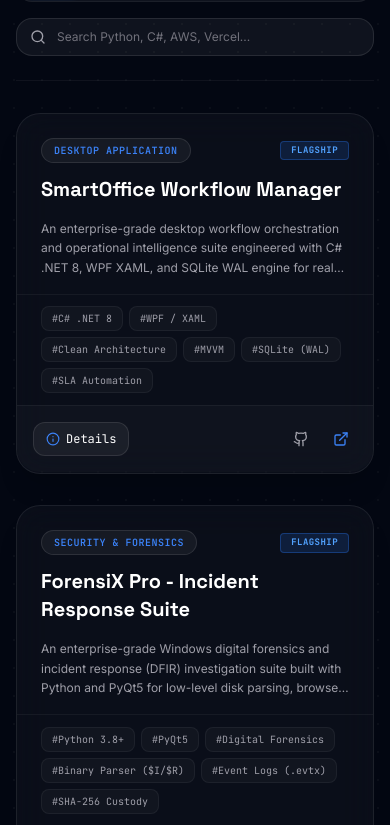
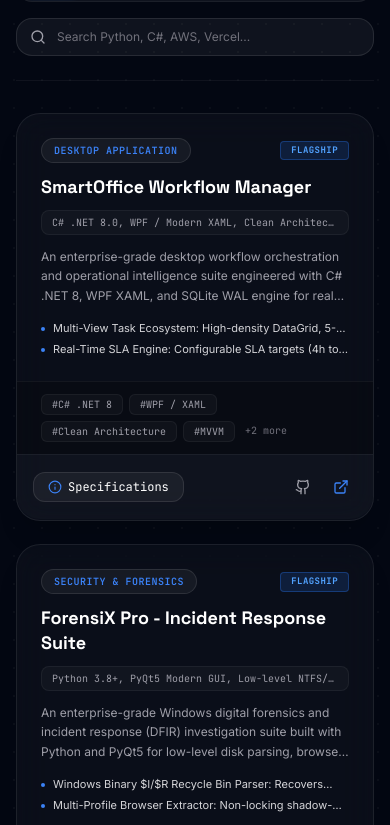
Before and after one commit to Kunal-CodeLab/Portfolio, a React (Vite) app: page / in a window 390 px wide. Shown: the part 4539-5364 px from the top of the page. Built offline with nearby package versions, Linux system fonts and the light colour scheme; no server answers.

Commit message:
UI Overhaul: remove all images & emojis, add navbar scrollspy, fix API rate limit and gemini endpoint, add modal scroll locks, and enhance SEO

```diff
--- a/index.html
+++ b/index.html
@@ -3,7 +3,18 @@
   <head>
     <meta charset="UTF-8" />
     <meta name="viewport" content="width=device-width, initial-scale=1.0" />
-    <title>Kunal Choudhary | Portfolio</title>
+    <title>Kunal Choudhary | Full-Stack & Desktop Software Engineer</title>
+    <meta name="description" content="Kunal Choudhary - Full-Stack & Desktop Software Developer specializing in C# .NET 8, React, TypeScript, Python, and DevOps Cloud Infrastructure." />
+    <meta name="keywords" content="Kunal Choudhary, Full Stack Developer, Software Engineer, C# .NET 8, React, Python, DevOps, AWS, Terraform, Jaipur" />
+    <meta name="author" content="Kunal Choudhary" />
+    <meta name="theme-color" content="#030712" />
+    <meta property="og:title" content="Kunal Choudhary | Full-Stack & Desktop Software Engineer" />
+    <meta property="og:description" content="Portfolio of Kunal Choudhary - Production web apps, .NET 8 desktop software, and automated cloud infrastructure." />
+    <meta property="og:type" content="website" />
+    <meta property="og:url" content="https://kunal-tech.vercel.app/" />
+    <meta name="twitter:card" content="summary_large_image" />
+    <meta name="twitter:title" content="Kunal Choudhary | Software Engineer" />
+    <meta name="twitter:description" content="Full-Stack & Desktop Software Developer specializing in C# .NET 8, React, Python, and DevOps." />
   </head>
   <body>
     <div id="root"></div>
--- a/src/components/AIChatbot.tsx
+++ b/src/components/AIChatbot.tsx
@@ -13,7 +13,7 @@ interface ChatMessage {
 
 const CATEGORIZED_PROMPTS = [
   {
-    category: "👔 For Recruiters",
+    category: "Recruiter Inquiries",
     prompts: [
       "Why should we hire Kunal?",
       "Commercial Work & Freelance Clients",
@@ -22,16 +22,16 @@ const CATEGORIZED_PROMPTS = [
     ]
   },
   {
-    category: "💻 Tech & Projects",
+    category: "Tech & Projects",
     prompts: [
+      "Tell me about SmartOffice Workflow Manager",
+      "Tell me about ForensiX Pro (Incident Response)",
       "Tell me about SonicBoard (.NET 8)",
-      "DevOps Infrastructure (Terraform/AWS)",
-      "Python Intern at Codveda",
-      "Technical Stack Overview"
+      "DevOps Infrastructure (Terraform/AWS)"
     ]
   },
   {
-    category: "🔗 Links & Actions",
+    category: "Quick Actions",
     prompts: [
       "Open Resume PDF",
       "Contact Details & Email",
@@ -247,7 +247,7 @@ export default function AIChatbot() {
 
       if (apiKey) {
         const response = await fetch(
-          `https://generativelanguage.googleapis.com/v1beta/models/gemini-2.5-flash:generateContent?key=${apiKey}`,
+          `https://generativelanguage.googleapis.com/v1beta/models/gemini-1.5-flash:generateContent?key=${apiKey}`,
           {
             method: "POST",
             headers: { "Content-Type": "application/json" },
--- a/src/components/CLITerminal.tsx
+++ b/src/components/CLITerminal.tsx
@@ -34,6 +34,14 @@ export default function CLITerminal({ onClose }: CLITerminalProps) {
 
   const bottomRef = useRef<HTMLDivElement>(null);
   const inputRef = useRef<HTMLInputElement>(null);
+
+  useEffect(() => {
+    const originalStyle = document.body.style.overflow;
+    document.body.style.overflow = "hidden";
+    return () => {
+      document.body.style.overflow = originalStyle;
+    };
+  }, []);
 
   useEffect(() => {
     bottomRef.current?.scrollIntoView({ behavior: "smooth" });
--- a/src/components/GitHubStats.tsx
+++ b/src/components/GitHubStats.tsx
@@ -43,9 +43,11 @@ export default function GitHubStats() {
             forksCount: totalForks || 14,
             loading: false
           });
+          return;
         }
       } catch (err) {
         console.warn("GitHub API Fetch fallback active:", err);
+      } finally {
         setMetrics((prev) => ({ ...prev, loading: false }));
       }
     }
--- a/src/components/ProjectModal.tsx
+++ b/src/components/ProjectModal.tsx
@@ -1,3 +1,4 @@
+import { useEffect } from "react";
 import { motion } from "motion/react";
 import { X, ExternalLink, Github, CheckCircle2, Code2, Layers } from "lucide-react";
 import { Project } from "../types";
@@ -8,6 +9,13 @@ interface ProjectModalProps {
 }
 
 export default function ProjectModal({ project, onClose }: ProjectModalProps) {
+  useEffect(() => {
+    const originalStyle = document.body.style.overflow;
+    document.body.style.overflow = "hidden";
+    return () => {
+      document.body.style.overflow = originalStyle;
+    };
+  }, []);
   return (
     <div className="fixed inset-0 z-50 flex items-center justify-center p-4 sm:p-6 overflow-y-auto">
       <motion.div
--- a/src/components/Projects.tsx
+++ b/src/components/Projects.tsx
@@ -88,7 +88,7 @@ export default function Projects() {
         </div>
 
         {/* Projects Grid */}
-        <div className="grid grid-cols-1 md:grid-cols-2 lg:grid-cols-3 gap-8">
+        <div className="grid grid-cols-1 md:grid-cols-2 lg:grid-cols-3 gap-6 sm:gap-8">
           <AnimatePresence mode="popLayout">
             {filteredProjects.map((project) => (
               <motion.div
@@ -98,11 +98,10 @@ export default function Projects() {
                 animate={{ opacity: 1, scale: 1 }}
                 exit={{ opacity: 0, scale: 0.95 }}
                 transition={{ duration: 0.3 }}
-                className="glass-panel rounded-3xl overflow-hidden flex flex-col justify-between group hover:border-white/20 transition-all duration-300 shadow-xl"
+                className="glass-panel rounded-3xl overflow-hidden flex flex-col justify-between group hover:border-accent-blue/30 transition-all duration-300 shadow-xl relative"
               >
-                <div>
+                <div className="p-6 pb-4">
                   {/* Card Header & Category Badge */}
-                  <div className="p-6 pb-4">
                   <div className="flex items-center justify-between gap-2 mb-3">
                     <span className="px-3 py-1 rounded-full bg-white/5 text-accent-blue text-[10px] font-mono font-semibold uppercase tracking-wider border border-white/10">
                       {project.category}
@@ -114,52 +113,75 @@ export default function Projects() {
                     )}
                   </div>
 
-                    <h3 className="font-display text-xl font-bold text-white group-hover:text-accent-blue transition-colors duration-300">
+                  <h3 className="font-display text-lg sm:text-xl font-bold text-white group-hover:text-accent-blue transition-colors duration-300 mb-2.5 leading-snug">
                     {project.title}
                   </h3>
+
+                  {project.architecture && (
+                    <div className="text-[10px] font-mono text-zinc-400 bg-white/[0.03] border border-white/5 px-2.5 py-1 rounded-lg mb-3 truncate">
+                      {project.architecture}
                     </div>
+                  )}
 
                   {/* Description */}
-                  <div className="px-6 pb-4">
-                    <p className="text-zinc-400 text-xs leading-relaxed font-sans line-clamp-3">
+                  <p className="text-zinc-400 text-xs leading-relaxed font-sans line-clamp-3 mb-4">
                     {project.description}
                   </p>
+
+                  {/* Key Highlights Bullet Points if available */}
+                  {project.features && project.features.length > 0 && (
+                    <div className="space-y-1.5 mb-2">
+                      {project.features.slice(0, 2).map((feat, fIdx) => (
+                        <div key={fIdx} className="flex items-start gap-2 text-[11px] text-zinc-300 font-sans">
+                          <span className="w-1 h-1 rounded-full bg-accent-blue mt-1.5 shrink-0" />
+                          <span className="line-clamp-1 leading-snug">{feat}</span>
                         </div>
+                      ))}
+                    </div>
+                  )}
                 </div>
 
                 <div>
                   {/* Tech Tags */}
-                  <div className="px-6 py-3 flex flex-wrap gap-1.5 border-t border-white/5">
-                    {project.tags.map((tag, idx) => (
+                  <div className="px-6 py-3 flex flex-wrap gap-1.5 border-t border-white/5 bg-black/20">
+                    {project.tags.slice(0, 4).map((tag, idx) => (
                       <span
                         key={idx}
-                        className="text-[10px] font-mono text-zinc-400 bg-white/[0.03] px-2.5 py-1 rounded-lg border border-white/5"
+                        className="text-[10px] font-mono text-zinc-400 bg-white/[0.03] px-2.5 py-0.5 rounded-md border border-white/5"
                       >
                         #{tag}
                       </span>
                     ))}
+                    {project.tags.length > 4 && (
+                      <span className="text-[10px] font-mono text-zinc-500 px-1 py-0.5">
+                        +{project.tags.length - 4} more
+                      </span>
+                    )}
                   </div>
 
                   {/* Card Footer Actions */}
                   <div className="p-4 bg-white/[0.02] border-t border-white/5 flex items-center justify-between gap-2">
                     <button
                       onClick={() => setSelectedProject(project)}
-                      className="px-3 py-2 rounded-xl bg-white/5 hover:bg-white/10 text-xs font-mono text-white flex items-center gap-1.5 transition-colors border border-white/10"
+                      className="px-3.5 py-1.5 rounded-xl bg-white/5 hover:bg-white/10 text-xs font-mono text-white flex items-center gap-1.5 transition-colors border border-white/10"
                     >
                       <Info className="w-3.5 h-3.5 text-accent-blue" />
-                      <span>Details</span>
+                      <span>Specifications</span>
                     </button>
 
-                    <div className="flex items-center gap-2">
+                    <div className="flex items-center gap-1.5">
+                      {project.githubUrl && (
                         <a
                           href={project.githubUrl}
                           target="_blank"
                           rel="noopener noreferrer"
                           className="p-2 text-zinc-400 hover:text-white rounded-xl hover:bg-white/5 transition-colors"
-                        title="GitHub Repo"
+                          title="GitHub Repository"
                         >
                           <Github className="w-4 h-4" />
                         </a>
+                      )}
+                      {project.liveUrl && (
                         <a
                           href={project.liveUrl}
                           target="_blank"
@@ -169,6 +191,7 @@ export default function Projects() {
                         >
                           <ExternalLink className="w-4 h-4" />
                         </a>
+                      )}
                     </div>
                   </div>
                 </div>
--- a/src/components/RecruiterModal.tsx
+++ b/src/components/RecruiterModal.tsx
@@ -1,3 +1,4 @@
+import { useEffect } from "react";
 import { motion } from "motion/react";
 import { X, Zap, FileText, CheckCircle2, Mail, Phone } from "lucide-react";
 import { DEV_PROFILE } from "../data";
@@ -7,6 +8,13 @@ interface RecruiterModalProps {
 }
 
 export default function RecruiterModal({ onClose }: RecruiterModalProps) {
+  useEffect(() => {
+    const originalStyle = document.body.style.overflow;
+    document.body.style.overflow = "hidden";
+    return () => {
+      document.body.style.overflow = originalStyle;
+    };
+  }, []);
   return (
     <div className="fixed inset-0 z-50 flex items-center justify-center p-4 sm:p-6 overflow-y-auto">
       <motion.div
--- a/src/types.ts
+++ b/src/types.ts
@@ -3,7 +3,7 @@ export interface Project {
   title: string;
   description: string;
   tags: string[];
-  imageSrc: string;
+  imageSrc?: string;
   liveUrl: string;
   githubUrl: string;
   category: string;
```
Also changed, not shown: src/components/Header.tsx (+34 -8 lines). Lines whose indentation alone changed are shown as unchanged.
